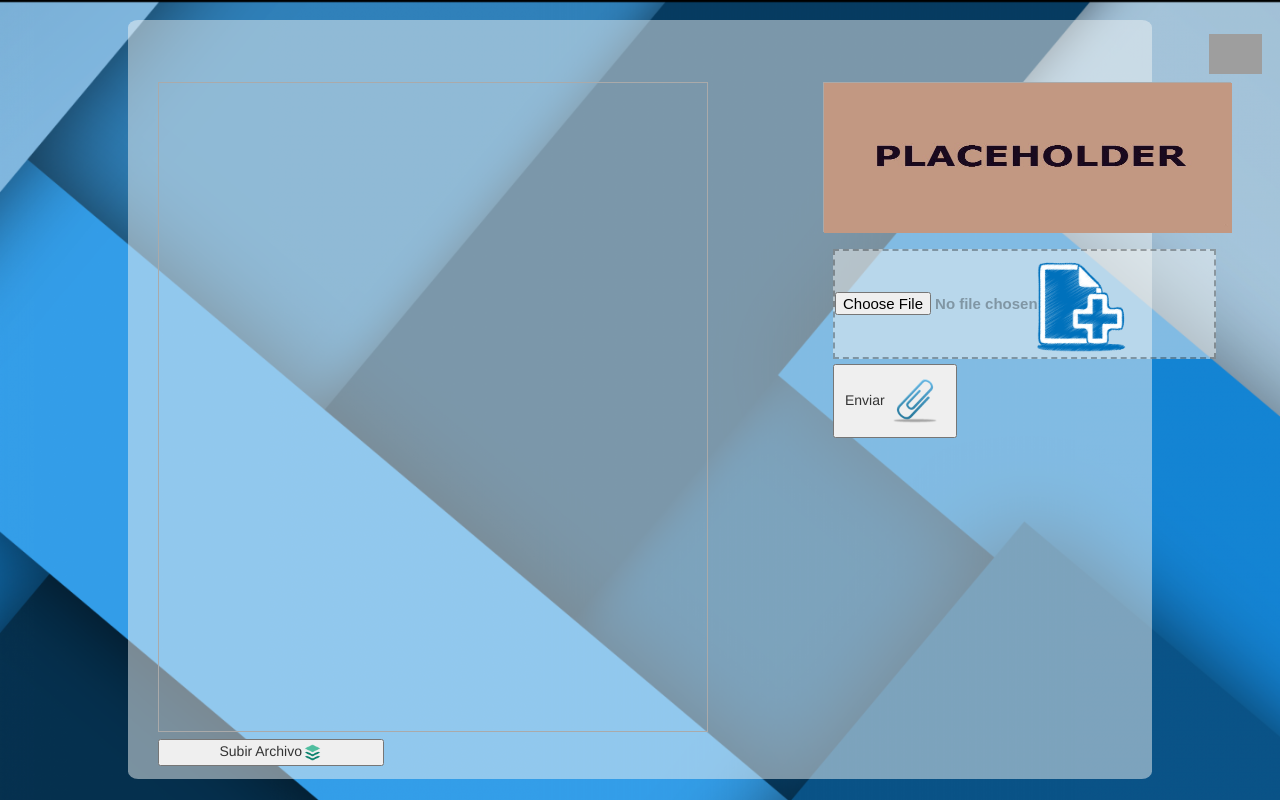
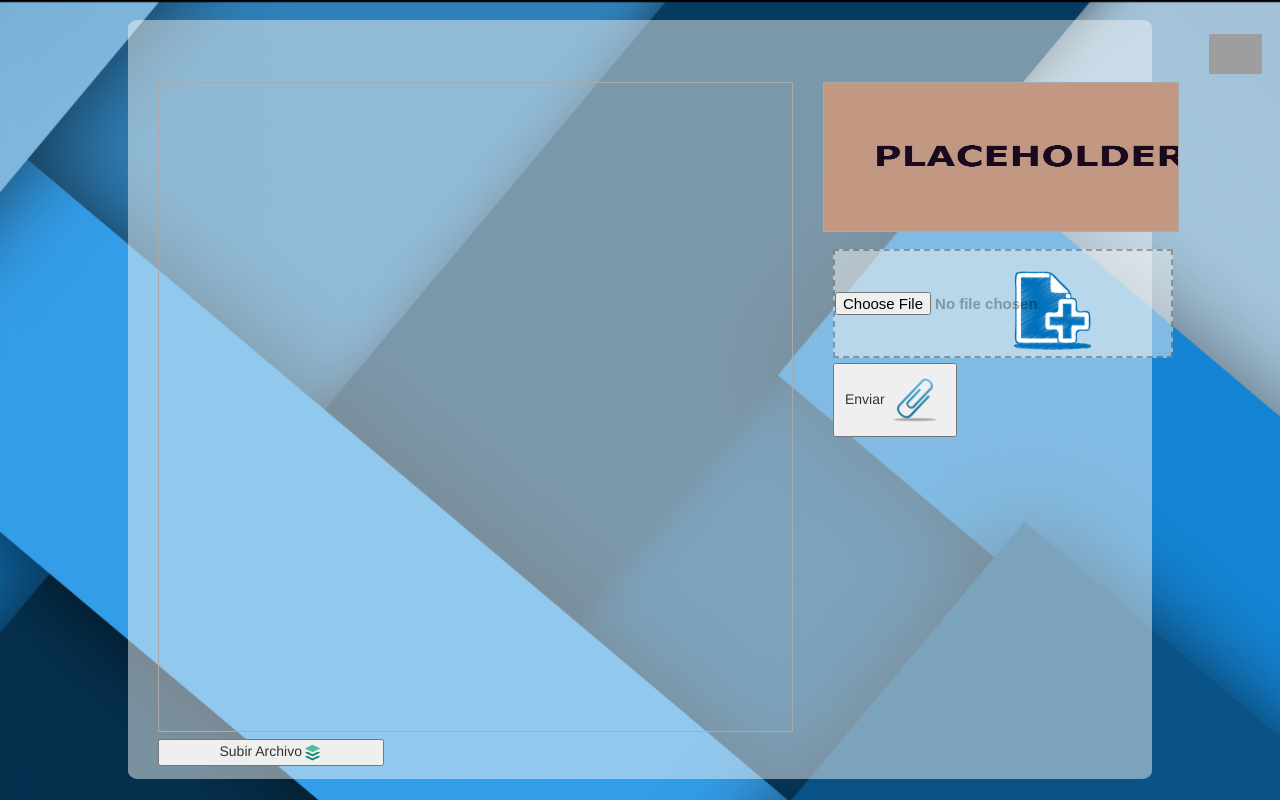
Before and after one commit to DarAkus1420/FCUD, a PHP site: page / in a window 1280 px wide; the page is wider, and only the part inside the window is pictured. Run offline with PHP 8.4, Linux system fonts and the light colour scheme; grey boxes are pictures that could not be loaded.

Commit message:
Cambios de resolusión
By victor y edu :D

```diff
--- a/Implementacion VUE/estilo.css
+++ b/Implementacion VUE/estilo.css
@@ -1,11 +1,12 @@
 #arquetipos {
-    width: 408px;
+    width: 80%;
     height: 150px;
     border: 1px solid #aaaaaa;
+    overflow: scroll;
 }
 
 #formu {
-    width: 550px;
+    width: 100%;
     height: 650px;
     border: 1px solid #aaaaaa;
 }
@@ -20,8 +21,8 @@
 }
 
 #drop-zone {
-    width: 90%;
-    height: 110px;
+    width: 80%;
+    height: 80%;
     border: 2px dashed rgba(0, 0, 0, 0.3);
     font-family: Arial;
     text-align: center;
```
